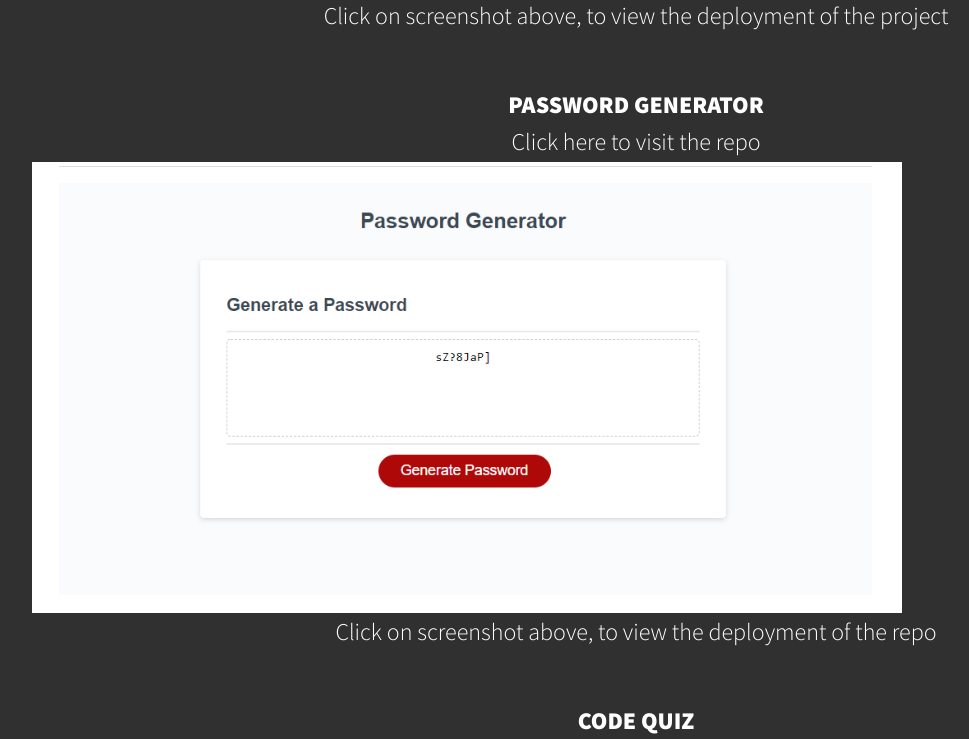
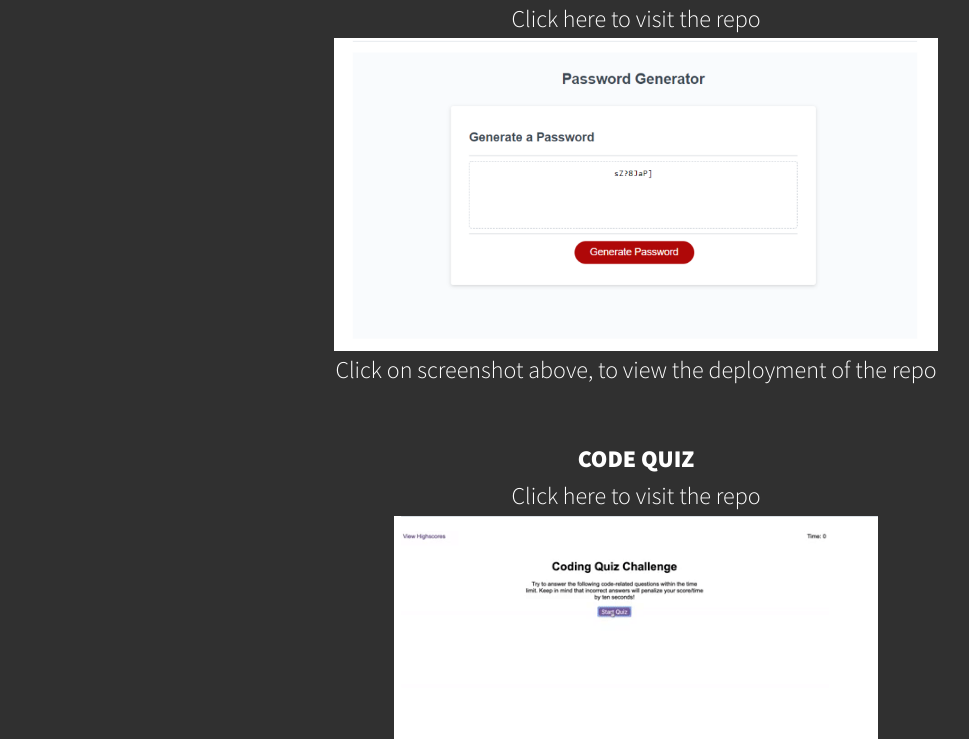
Before and after one commit to mattesanna017/portfolio-p1, a plain HTML site: page index.html in a window 1280 px wide. Shown: the part 2462-3201 px from the top of the page, without its empty margins (4-973 px from the left). Drawn offline with nearby package versions, Linux system fonts and the light colour scheme.

Commit message:
my work cod quiz

```diff
--- a/assets/css/style.css
+++ b/assets/css/style.css
@@ -294,8 +294,10 @@ nav { display: none; }
 .portfolio__item {
     background: var(--clr-accent);
     overflow: hidden;
-    text-align:center;
-    align-items: center;
+    display: block;
+    margin-left: auto;
+    margin-right: auto;
+    width: 50%;
 }
 
 
@@ -305,7 +307,23 @@ nav { display: none; }
 }
 
 .portfolio_img {
-    text-align: center;
-    position: relative;
-    align-items: center;
+    display: block;
+    margin-left: auto;
+    margin-right: auto;
+    width: 50%;
 }
+
+.portfolio__item--code {
+    overflow: hidden;
+    display: block;
+    margin-left: auto;
+    margin-right: auto;
+    width: 100%;
+}
+
+.portfolio__img--code {
+    display: block;
+    margin-left: auto;
+    margin-right: auto;
+    width: 40%;
+}
--- a/index.html
+++ b/index.html
@@ -133,8 +133,8 @@
       <!--Portfolio item 2-->
       <h3 class="section__title">CODE QUIZ</h3>
       <p class="section__subtitle"><a href="https://github.com/mattesanna017/Code-Quiz-W4">Click here to visit the repo</a></p>
-      <a href="https://mattesanna017.github.io/Code-Quiz-W4/" class="portfolio__item">
-        <img src="assets/images/code-quiz.PNG"  class="portfolio__img">
+      <a href="https://mattesanna017.github.io/Code-Quiz-W4/" class="portfolio__item--code">
+        <img src="assets/images/code-quiz.PNG"  class="portfolio__img--code">
       </a>
       <p class="section__subtitle">Click on screenshot above, to view the deployment of the repo</p>
 
```
